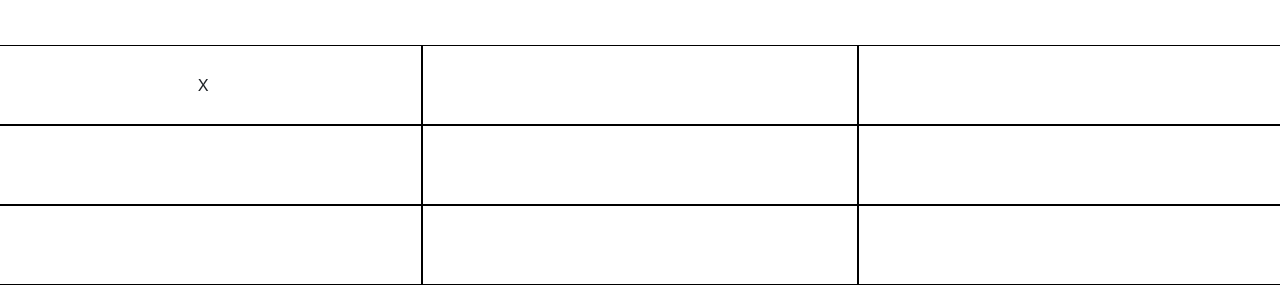
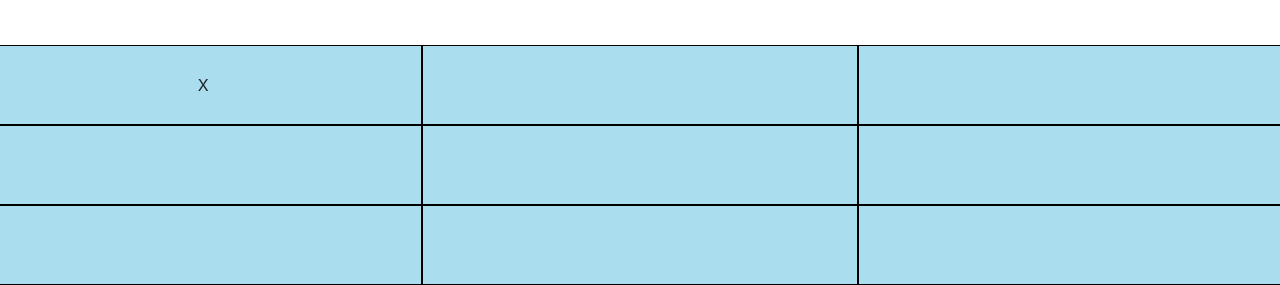
Before and after one commit to aburkland/tictactoe-client, a website built with webpack: page index.html in a window 1280 px wide. Both pictures are taken after a click on the element 203 px from the left and 653 px from the top of the page. Shown: the part 569-854 px from the top of the page. Built offline with nearby package versions, Linux system fonts and the light colour scheme.

Commit message:
Finished edits on checkWin function
Completed first attempt at checkWin function; added background-color
to game board.

```diff
--- a/assets/scripts/game/events.js
+++ b/assets/scripts/game/events.js
@@ -12,14 +12,6 @@ const onCreateGame = function (event) {
     .then(ui.onCreateGameSuccess)
     .catch(ui.onCreateGameFailure)
 }
-
-// const onUpdateGame = function (event) {
-//   event.preventDefault()
-//   store.id = $(event.target).attr('data-index-number')
-//   api.updateGame()
-//     .then(ui.onUpdateGameSuccess)
-//     .catch(ui.onUpdateGameFailure)
-// }
 
 // let gameBoardArray = ['', '', '', '', '', '', '', '', '']
 
@@ -43,31 +35,75 @@ const changePlayer = function () {
     currentPlayer = 'X'
   }
 }
-//
-// const checkWin = function () {
-//   console.log('basic functionality works')
-//   const space0 = $('#0').text()
-//   const space1 = $('#1').text()
-//   const space2 = $('#2').text()
-//   const space3 = $('#3').text()
-//   const space4 = $('#4').text()
-//   const space5 = $('#5').text()
-//   const space6 = $('#6').text()
-//   const space7 = $('#7').text()
-//   const space8 = $('#8').text()
-//
-//   if (space0 === space1 && space0 === space2) {
-//     if (space0 === 'X') {
-//       console.log('X wins')
-//     } else {
-//       console.log('O wins')
-//     }
-//   }
-// edit here
-// if (number of moves >= 3) {
-// check to see if cells array matches one of the win combos
-// }
-// }
+
+const checkWin = function () {
+  const space0 = $('#0').text()
+  const space1 = $('#1').text()
+  const space2 = $('#2').text()
+  const space3 = $('#3').text()
+  const space4 = $('#4').text()
+  const space5 = $('#5').text()
+  const space6 = $('#6').text()
+  const space7 = $('#7').text()
+  const space8 = $('#8').text()
+
+  if (space0 === space1 && space0 === space2) {
+    if (space0 === 'X') {
+      console.log('X wins')
+    } else {
+      console.log('O wins')
+    }
+  }
+  if (space3 === space4 && space3 === space5) {
+    if (space3 === 'X') {
+      console.log('X wins')
+    } else {
+      console.log('O wins')
+    }
+  }
+  if (space6 === space7 && space6 === space8) {
+    if (space6 === 'X') {
+      console.log('X wins')
+    } else {
+      console.log('O wins')
+    }
+  }
+  if (space0 === space3 && space0 === space6) {
+    if (space0 === 'X') {
+      console.log('X wins')
+    } else {
+      console.log('O wins')
+    }
+  }
+  if (space1 === space4 && space1 === space7) {
+    if (space1 === 'X') {
+      console.log('X wins')
+    } else {
+      console.log('O wins')
+    }
+  }
+  if (space2 === space5 && space2 === space8) {
+    if (space2 === 'X') {
+      console.log('X wins')
+    } else {
+      console.log('O wins')
+    }
+  }
+  if (space0 === space4 && space0 === space8) {
+    if (space0 === 'X') {
+      console.log('X wins')
+    } else {
+      console.log('O wins')
+    }
+  }
+  if (space2 === space4 && space2 === space6) {
+    if (space2 === 'X') {
+      console.log('X wins')
+    } else {
+      console.log('O wins')
+    }
+  }
+}
 
 // create function to track click
 const onClickBoard = function (event) {
@@ -76,18 +112,17 @@ const onClickBoard = function (event) {
   if ($(event.target).text() === '') {
     $(event.target).text(currentPlayer)
 
-    // checkWin()
+    checkWin()
 
-    // const currentTurn = currentPlayer
+    const currentTurn = currentPlayer
 
     changePlayer()
 
-    api.updateGame(event.target.id, currentPlayer) // need to add game state param
+    api.updateGame(event.target.id, currentTurn) // need to add game state param
       .then(ui.onUpdateGameSuccess) // (() => {
     // checkWin() // need to understand
       // })
       .catch(console.log)
-    changePlayer()
   } else {
     console.log('this box is occupied already') // need to add ui function
   }
--- a/assets/styles/index.scss
+++ b/assets/styles/index.scss
@@ -2,6 +2,7 @@
 
 $black: #000;
 $green: #080;
+$light-blue: #ade;
 $red: #f00;
 
 .border {
@@ -12,6 +13,7 @@ $red: #f00;
 
 .box {
   align-items: center;
+  background-color: $light-blue;
   border: 1px solid $black;
   display: flex;
   height: 80px;
```
